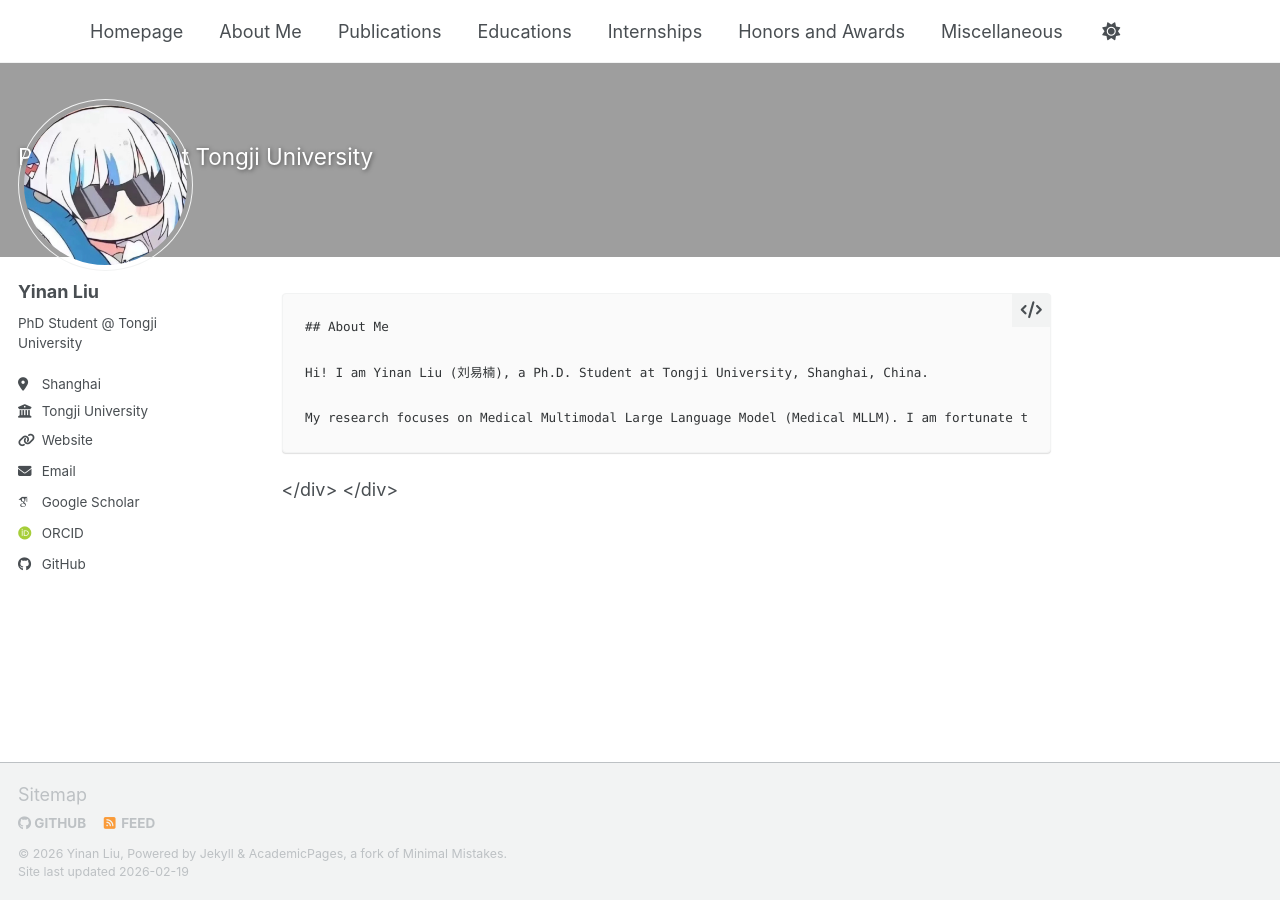
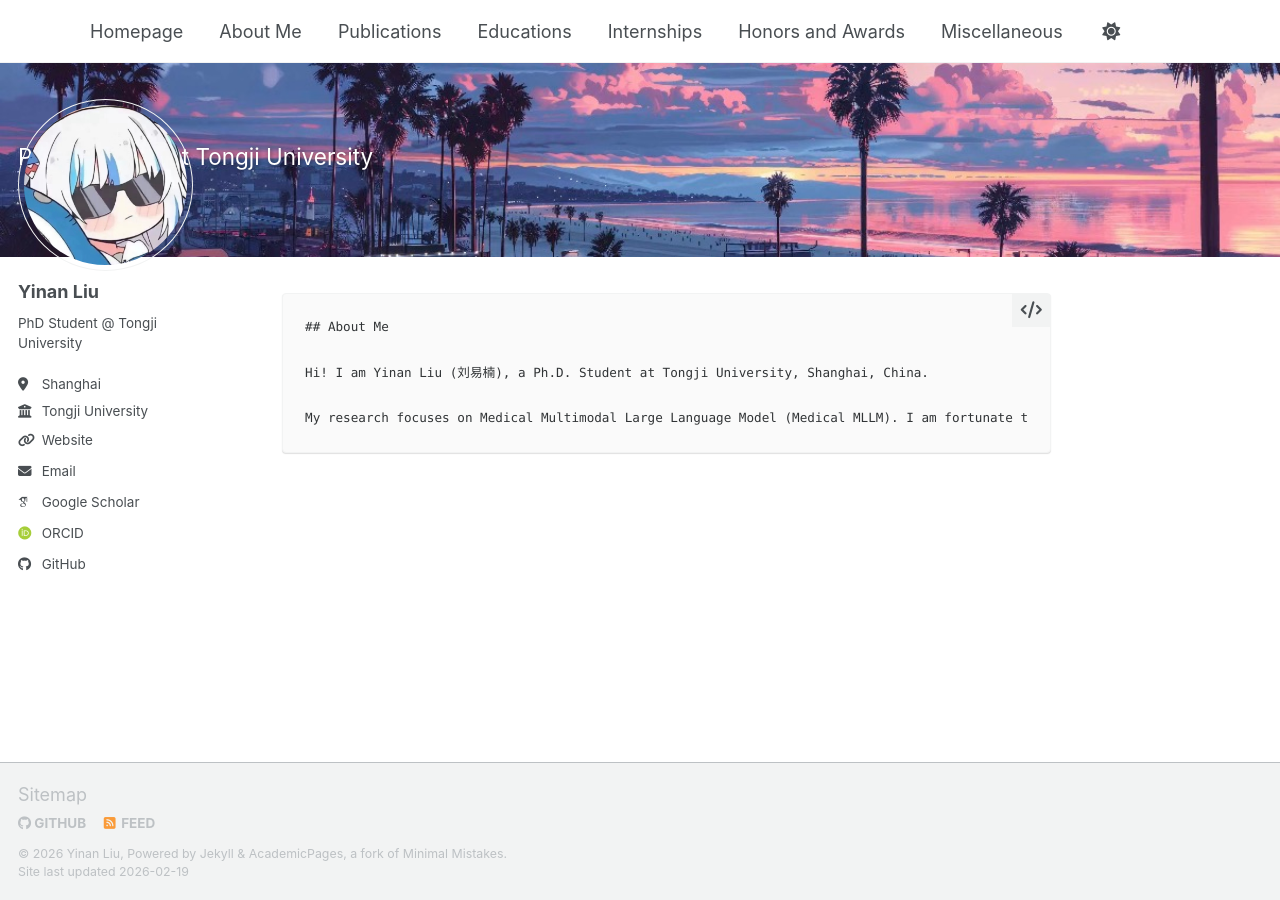
Before and after one commit to yogurt-lyn/yogurt-lyn.github.io, a Jekyll site: the page built from index.md, in a window 1280 px wide. Built offline with Jekyll 4.4.1, drawn with Linux system fonts in a browser that asks for light colours; some web fonts are replaced; a script bundle is joined from its source files by our own code; library files that are not in the unit come from our copies.

Commit message:
Update index.md

```diff
--- a/index.md
+++ b/index.md
@@ -4,7 +4,7 @@ permalink: /
 author_profile: true
 header:
   overlay_color: "#5e616c"
-  overlay_image: "/assets/images/banner.jpg"
+  overlay_image: "banner.jpg"
 excerpt: 'Ph.D. Student at Tongji University<br>'
 ---
     ## About Me
@@ -12,6 +12,3 @@ excerpt: 'Ph.D. Student at Tongji University<br>'
     Hi! I am Yinan Liu (刘易楠), a Ph.D. Student at Tongji University, Shanghai, China.
 
     My research focuses on Medical Multimodal Large Language Model (Medical MLLM). I am fortunate to be advised by Ye Luo.
-
-  </div>
-</div>
```
